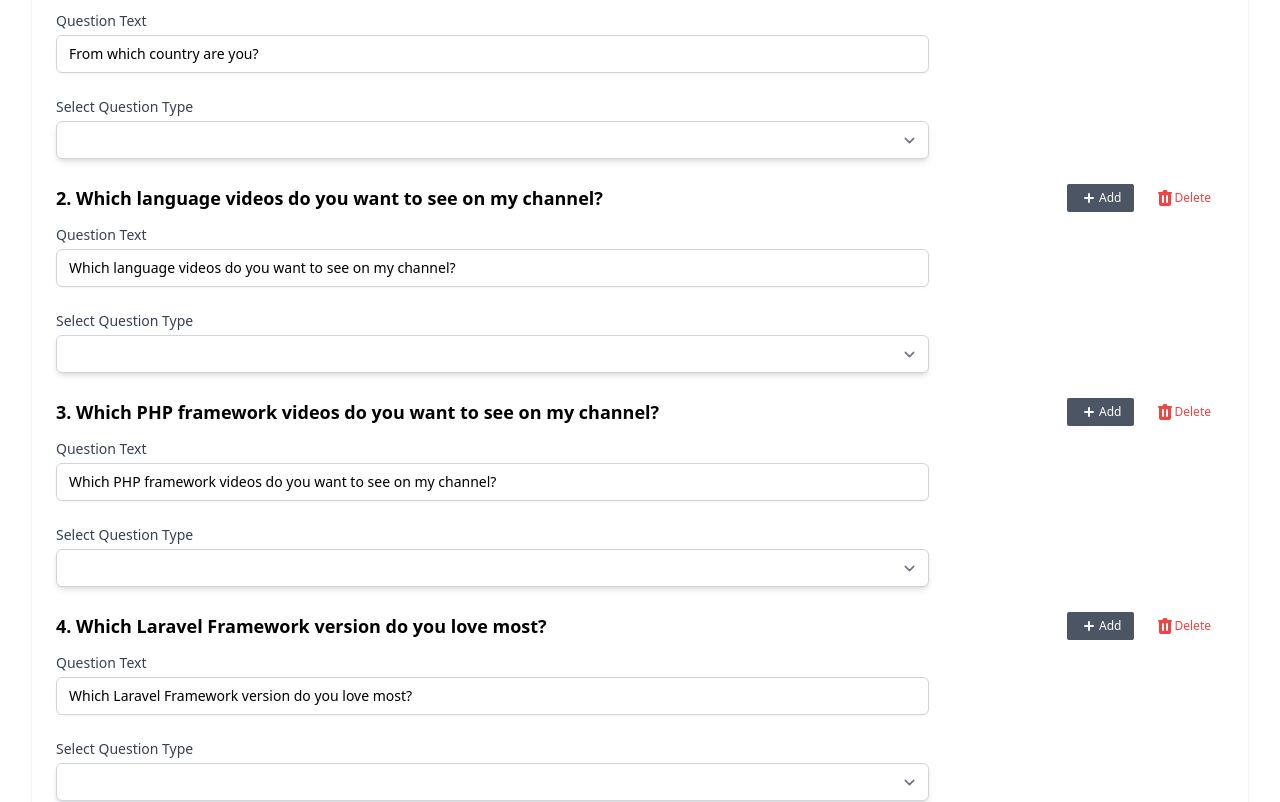
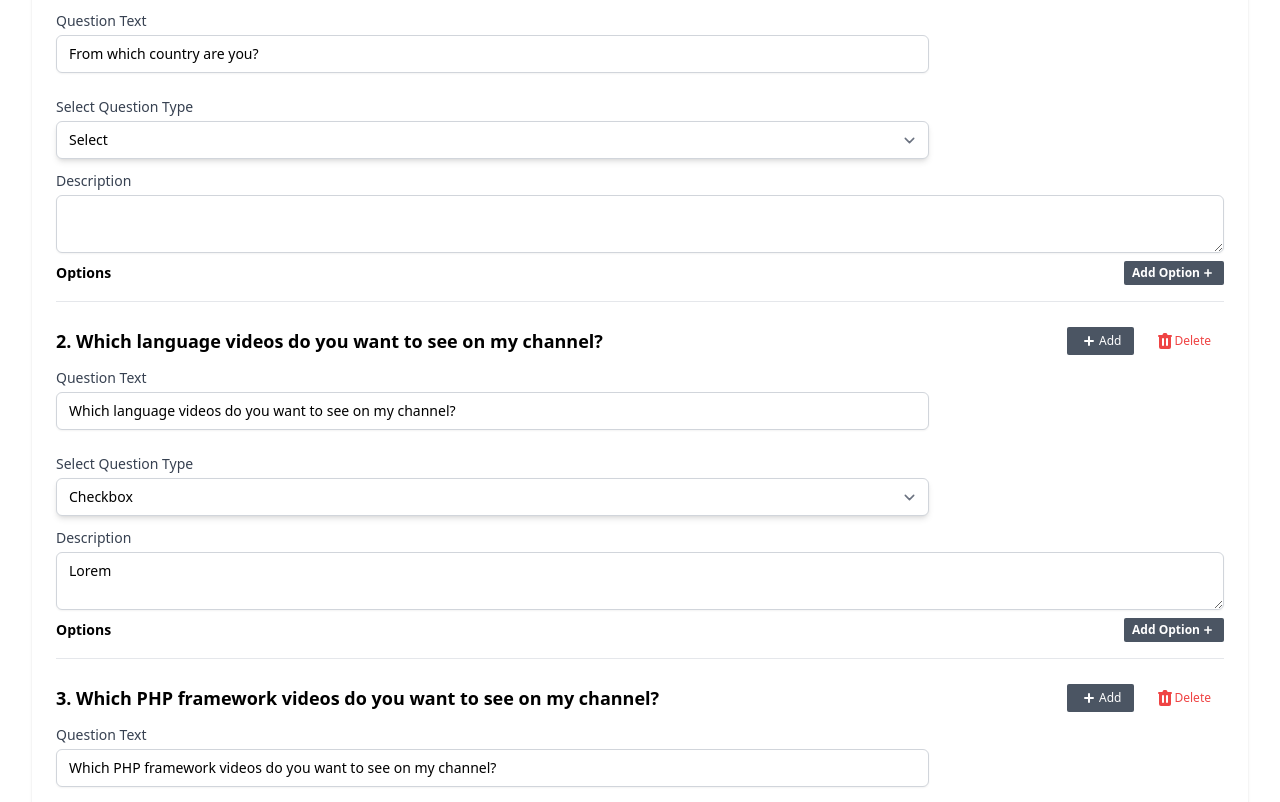
Before and after one commit to siskal-man/laravel-vue-survey, a Vue app in the folder vue/: page /surveys/100 in a window 1280 px wide. Shown: the part 913-1715 px from the top of the page. Built offline with nearby package versions, Linux system fonts and the light colour scheme; sample sign-in values are in the browser's storage.

Commit message:
need fix problem 'render question type select' section

```diff
--- a/vue/src/components/editor/QuestionEditor.vue
+++ b/vue/src/components/editor/QuestionEditor.vue
@@ -94,23 +94,176 @@
     </div>
 
     <div class="mt-3 col-span-9">
-        <label
+      <label
         for="question_type"
         class="block text-sm font-medium text-gray-700"
       >
         Select Question Type
       </label>
-      <select name="question_type" id="question_type" v-model="model.type" @change="typeChange" class="mt-1 block w-full py-2 px-3 border border-gray-300 bg-white rounded-md shadow-md focus:ring-indigo-500 focus:border-indigo-500 sm:text-sm">
-          <option v-for="type in questionTypes" :key="type"  :value="type">
-              {{ upperCaseFirst(type) }}
-          </option>
+      <select
+        name="question_type"
+        id="question_type"
+        v-model="model.type"
+        @change="typeChange"
+        class="
+          mt-1
+          block
+          w-full
+          py-2
+          px-3
+          border border-gray-300
+          bg-white
+          rounded-md
+          shadow-md
+          focus:ring-indigo-500 focus:border-indigo-500
+          sm:text-sm
+        "
+      >
+        <option v-for="type in questionTypes" :key="type" :value="type">
+          {{ upperCaseFirst(type) }}
+        </option>
       </select>
     </div>
   </div>
+
+  <div class="mt-3 col-span-9">
+    <label
+      :for="'question_description_' + model.id"
+      class="block text-sm font-medium text-gray-700"
+    >
+      Description
+    </label>
+    <textarea
+      :name="'question_description_' + model.id"
+      v-model="model.description"
+      @change="dataChange"
+      :id="'question_description_' + model.id"
+      class="
+        mt-1
+        focus:ring-indigo-500 focus:border-indigo-500
+        block
+        w-full
+        shadow-sm
+        sm:text-sm
+        border-gray-300
+        rounded-md
+      "
+    />
+  </div>
+
+  <!-- Data -->
+  <div>
+    <div v-if="shouldHaveOptions()" class="mt-2">
+      <h4 class="text-sm font-semibold mb-1 flex justify-between items-center">
+        Options
+
+        <!-- Add new questions -->
+        <button
+          type="button"
+          @click="addOption()"
+          class="
+            flex
+            items-center
+            text-xs
+            py-1
+            px-2
+            rounded-sm
+            text-white
+            bg-gray-600
+            hover:bg-gray-700
+          "
+        >
+          Add Option
+          <svg
+            xmlns="http://www.w3.org/2000/svg"
+            class="h-4 w-4"
+            viewBox="0 0 20 20"
+            fill="currentColor"
+          >
+            <path
+              fill-rule="evenodd"
+              d="M10 5a1 1 0 011 1v3h3a1 1 0 110 2h-3v3a1 1 0 11-2 0v-3H6a1 1 0 110-2h3V6a1 1 0 011-1z"
+              clip-rule="evenodd"
+            />
+          </svg>
+        </button>
+        <!-- /Add new questions -->
+      </h4>
+
+      <div
+        v-if="!model.data.options.length"
+        class="text-xs text-gray-600 text-center py-3"
+      >
+        You don't have any options defined
+      </div>
+
+      <!-- Option list -->
+
+      <div
+        v-for="(option, index) in model.data.option"
+        :key="option.uuid"
+        class="flex items-center mb-1"
+      >
+        <span class="w-6 text-sm">{{ index + 1 }}</span>
+        <input
+          type="text"
+          v-model="option.text"
+          @change="dataChange"
+          class="
+            w-full
+            rounded-sm
+            py-1
+            px-2
+            text-xs
+            border border-gray-300
+            focus:border-indigo-500
+          "
+        />
+
+        <!-- Delete Option -->
+        <button
+          type="button"
+          @click="removeOption(option)"
+          class="
+            h-6
+            w-6
+            rounded-full
+            flex
+            items-center
+            justify-center
+            border border-transparent
+            transition-colors
+            hover:border-red-100
+          "
+        >
+          <svg
+            xmlns="http://www.w3.org/2000/svg"
+            class="h-3 w-3 text-red-500"
+            viewBox="0 0 20 20"
+            fill="currentColor"
+          >
+            <path
+              fill-rule="evenodd"
+              d="M9 2a1 1 0 00-.894.553L7.382 4H4a1 1 0 000 2v10a2 2 0 002 2h8a2 2 0 002-2V6a1 1 0 100-2h-3.382l-.724-1.447A1 1 0 0011 2H9zM7 8a1 1 0 012 0v6a1 1 0 11-2 0V8zm5-1a1 1 0 00-1 1v6a1 1 0 102 0V8a1 1 0 00-1-1z"
+              clip-rule="evenodd"
+            />
+          </svg>
+          Delete Option
+        </button>
+        <!-- /Delete Option -->
+      </div>
+
+      <!-- /Option list -->
+    </div>
+  </div>
+  <!-- /Data -->
+
+  <hr class="my-4" />
 </template>
 
 <script setup>
-import { ref } from "vue";
+import { ref, computed } from "vue";
+import store from "../../store";
 
 const props = defineProps({
   question: Object,
@@ -120,6 +273,56 @@ const props = defineProps({
 const emit = defineEmits(["change", "addQuestion", "deleteQuestion"]);
 
 const model = ref(JSON.parse(JSON.stringify(props.question)));
+
+
+const questionTypes = computed(() => store.state.questionTypes);
+
+function upperCaseFirst(str){
+  return str.charAt(0).toUpperCase() + str.slice(1);
+}
+
+function shouldHaveOptions(){
+  return ["select", "radio", "checkbox"].includes(model.value.type);
+}
+
+function getOptions(){
+  return model.value.data.options;
+}
+
+function setOptions(options){
+  model.value.data.options = options;
+}
+
+function addOption(){
+  setOptions([
+    ...getOptions(),
+    {uuid: uuidv4(), text: ""},
+  ]);
+
+  dataChange();
+}
+
+function removeOption(op){
+  setOptions(getOptions().filter((opt) => opt !== op));
+  dataChange();
+}
+
+function typeChange(){
+  if(shouldHaveOptions()){
+    setOptions(getOptions() || []);
+  }
+  dataChange();
+}
+
+function dataChange(){
+  const data = model.value;
+  if(!shouldHaveOptions()){
+    delete data.data.options;
+  }
+}
+
+
+
 </script>
 
 <style>
--- a/vue/src/store/index.js
+++ b/vue/src/store/index.js
@@ -147,6 +147,7 @@ const store = createStore({
             token: sessionStorage.getItem("TOKEN")
         },
         surveys: [...tmpSurveys],
+        questionTypes: ['text', 'select', 'radio', 'checkbox', 'textarea'],
     },
     getters: {},
     actions: {
```
